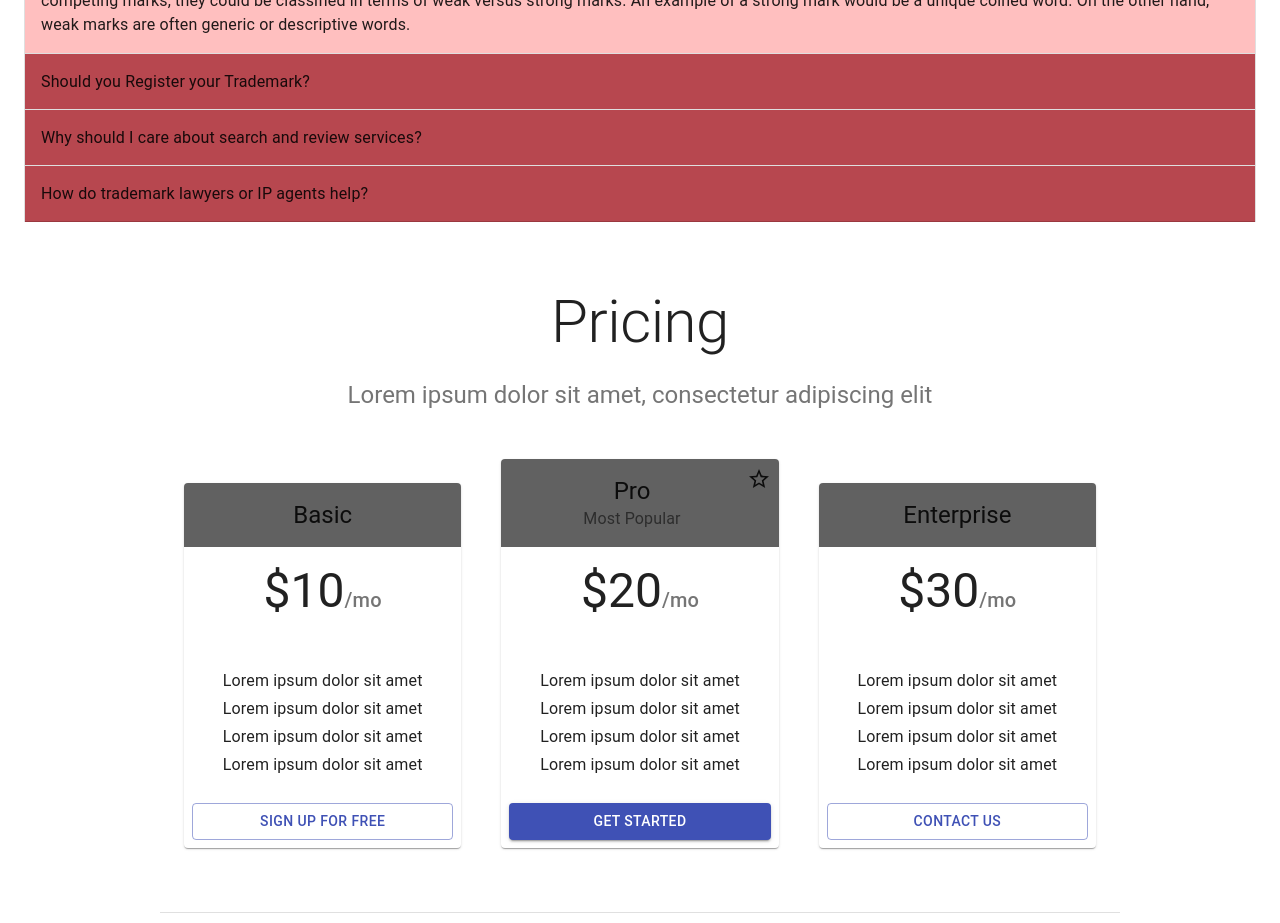
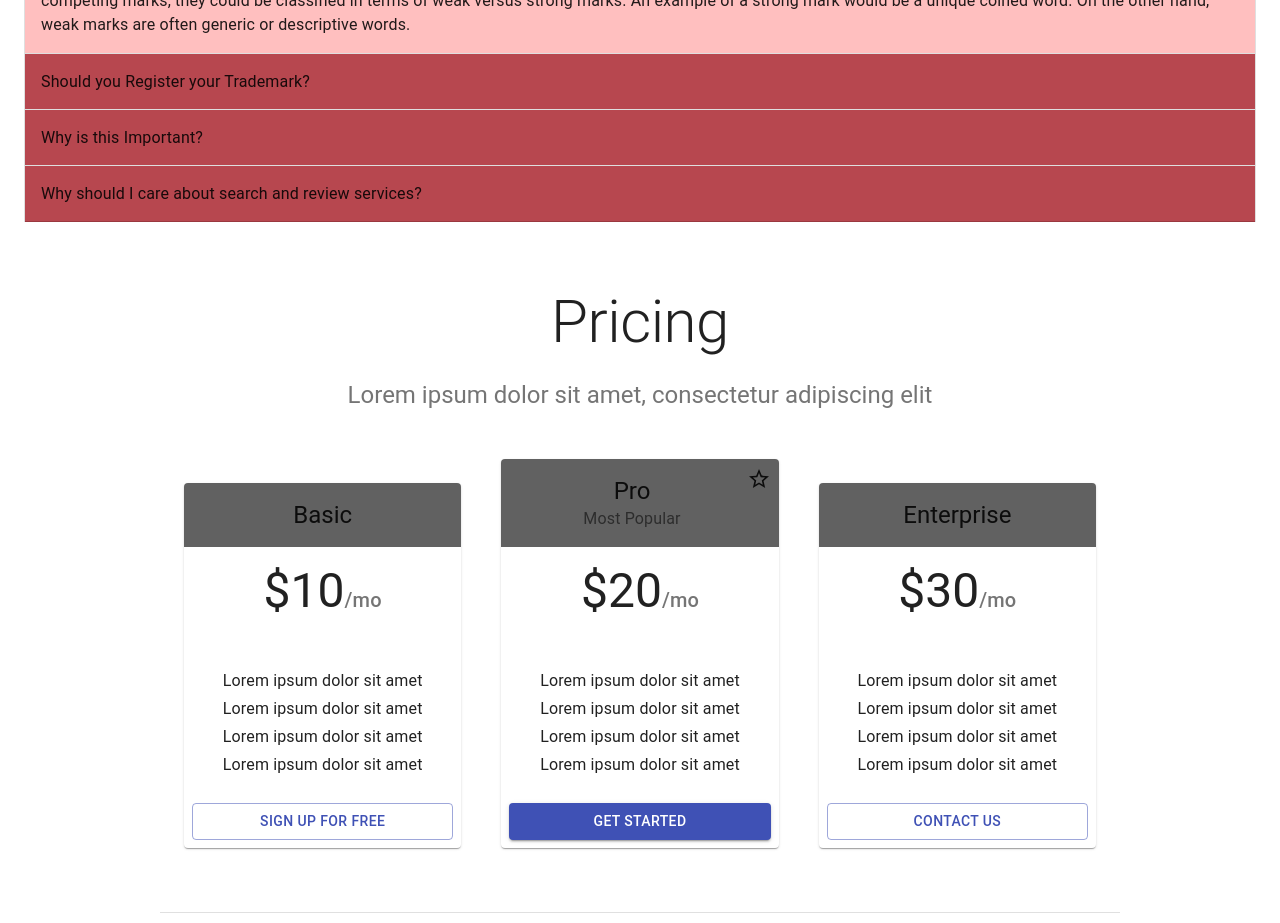
Before and after one commit to BCIT-SSD-2020-21/industry-project-checkmarks, a React (Create React App) app: page / in a window 1280 px wide. Shown: the part 1940-2863 px from the top of the page. Built offline with nearby package versions, Linux system fonts and the light colour scheme; no server answers.

Commit message:
update third faq

```diff
--- a/src/components/LandingPage/Faq.js
+++ b/src/components/LandingPage/Faq.js
@@ -126,19 +126,22 @@ export default function Faq() {
             {/*  /// PANEL 3 ////  */}
             <Accordion square expanded={expanded === 'panel3'} onChange={handleChange('panel3')}>
                 <AccordionSummary aria-controls="panel3d-content" id="panel3d-header">
-                    <Typography>Why should I care about search and review services?</Typography>
+                    <Typography>Why is this Important?</Typography>
                 </AccordionSummary>
                 <AccordionDetails>
                     <Typography>
-                        Lorem ipsum dolor sit amet, consectetur adipiscing elit. Suspendisse malesuada lacus ex, sit amet blandit leo lobortis eget. Lorem ipsum dolor sit amet, consectetur adipiscing
-                        elit.
+                         An original, distinct, unique mark helps you stand out and be remembered. A registered trademark is a tool that adds value to your brand by providing strength in its uniqueness in the marketplace. <br/>
+
+                         In some cases, the mark may become the most valuable asset the business owns.
                     </Typography>
-                </AccordionDetails>
+                </AccordionDetails>y
+
             </Accordion>
+
             {/*  /// PANEL 4 ////  */}
             <Accordion square expanded={expanded === 'panel4'} onChange={handleChange('panel4')}>
                 <AccordionSummary aria-controls="panel4d-content" id="panel4d-header">
-                    <Typography>How do trademark lawyers or IP agents help?</Typography>
+                    <Typography>Why should I care about search and review services?</Typography>
                 </AccordionSummary>
                 <AccordionDetails>
                     <Typography>
```
